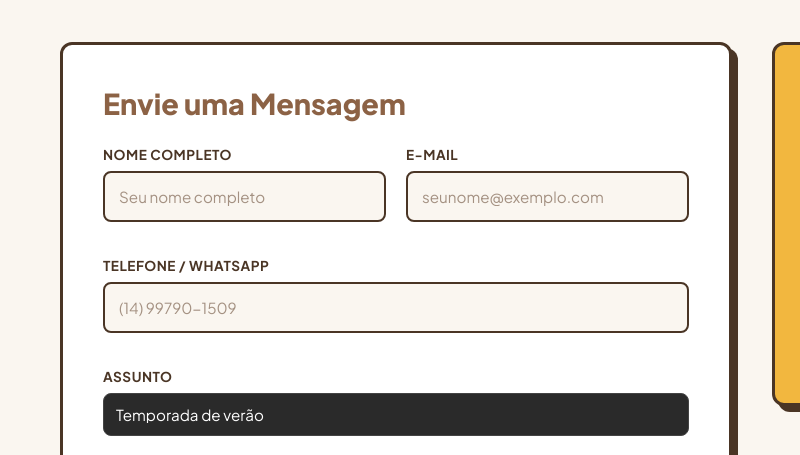
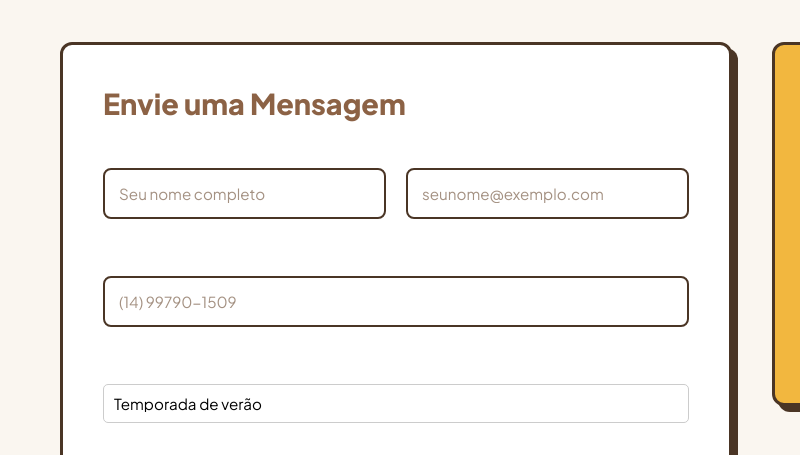
Before and after one commit to Brenno1234567/ACV, a website: page pages/contato.html in a window 1280 px wide. Shown: the part 284-739 px from the top of the page, 0-800 px from the left. Drawn offline with nearby package versions, Linux system fonts and the light colour scheme.

Commit message:
corrigindo o css da pagina de inscrição

```diff
--- a/css/style.css
+++ b/css/style.css
@@ -2408,3 +2408,20 @@ button {
     cursor: pointer;
 }
 .checkbox-group { display: flex; align-items: flex-start; gap: 10px; font-size: 0.9em; }
+
+/* Isso força todos os campos de formulário a terem fundo branco e letras pretas */
+input, select, textarea {
+    background-color: #ffffff !important;
+    color: #000000 !important;
+    border: 1px solid #ccc;
+    padding: 10px;
+    border-radius: 5px; /* Deixa a borda levemente arredondada */
+    width: 100%;        /* Garante que o campo ocupe o espaço certo */
+}
+
+/* Isso ajusta as labels (os textos acima dos campos) para continuarem brancas */
+label {
+    color: #ffffff !important;
+    display: block;
+    margin-bottom: 5px;
+}
```
